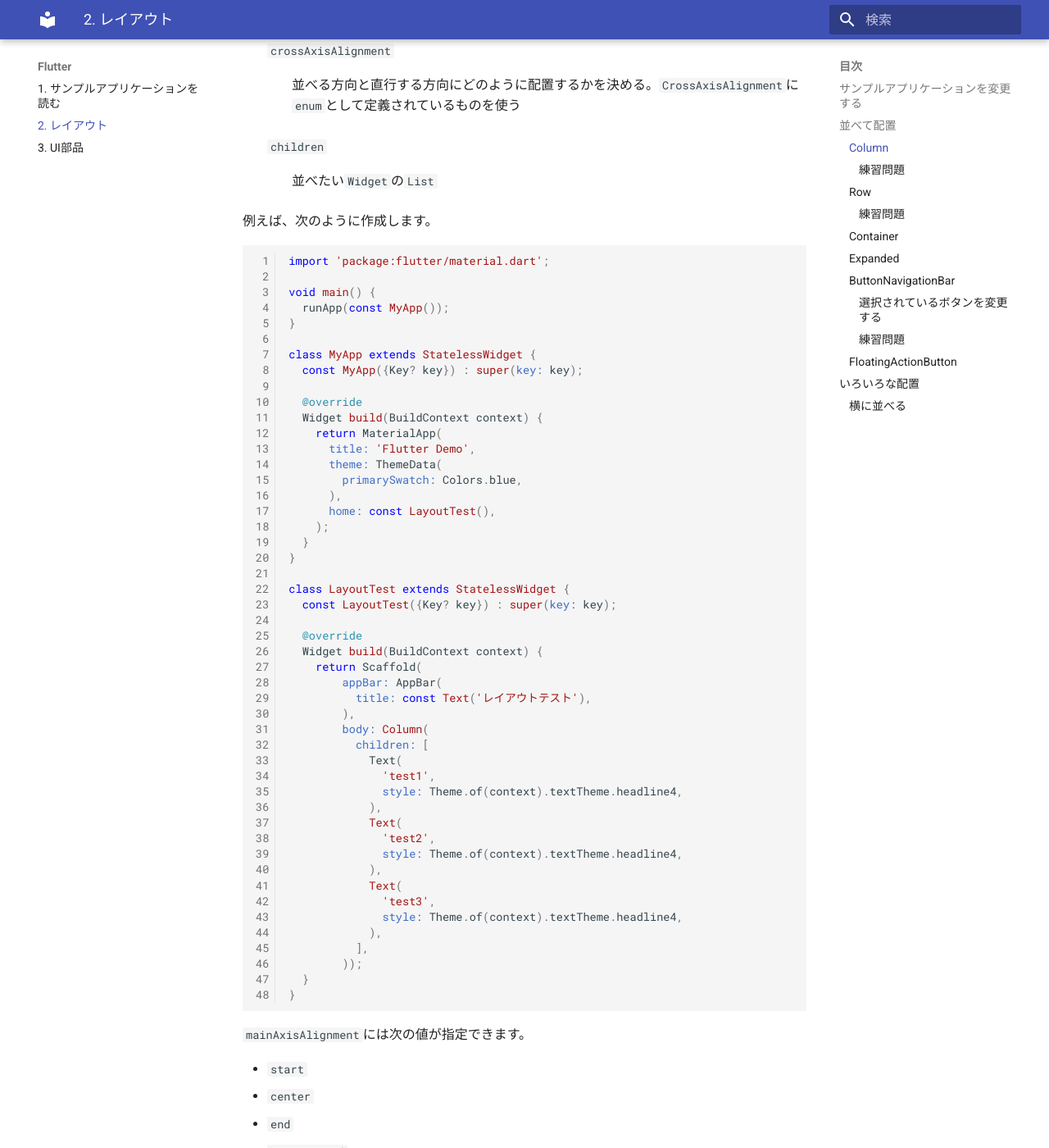
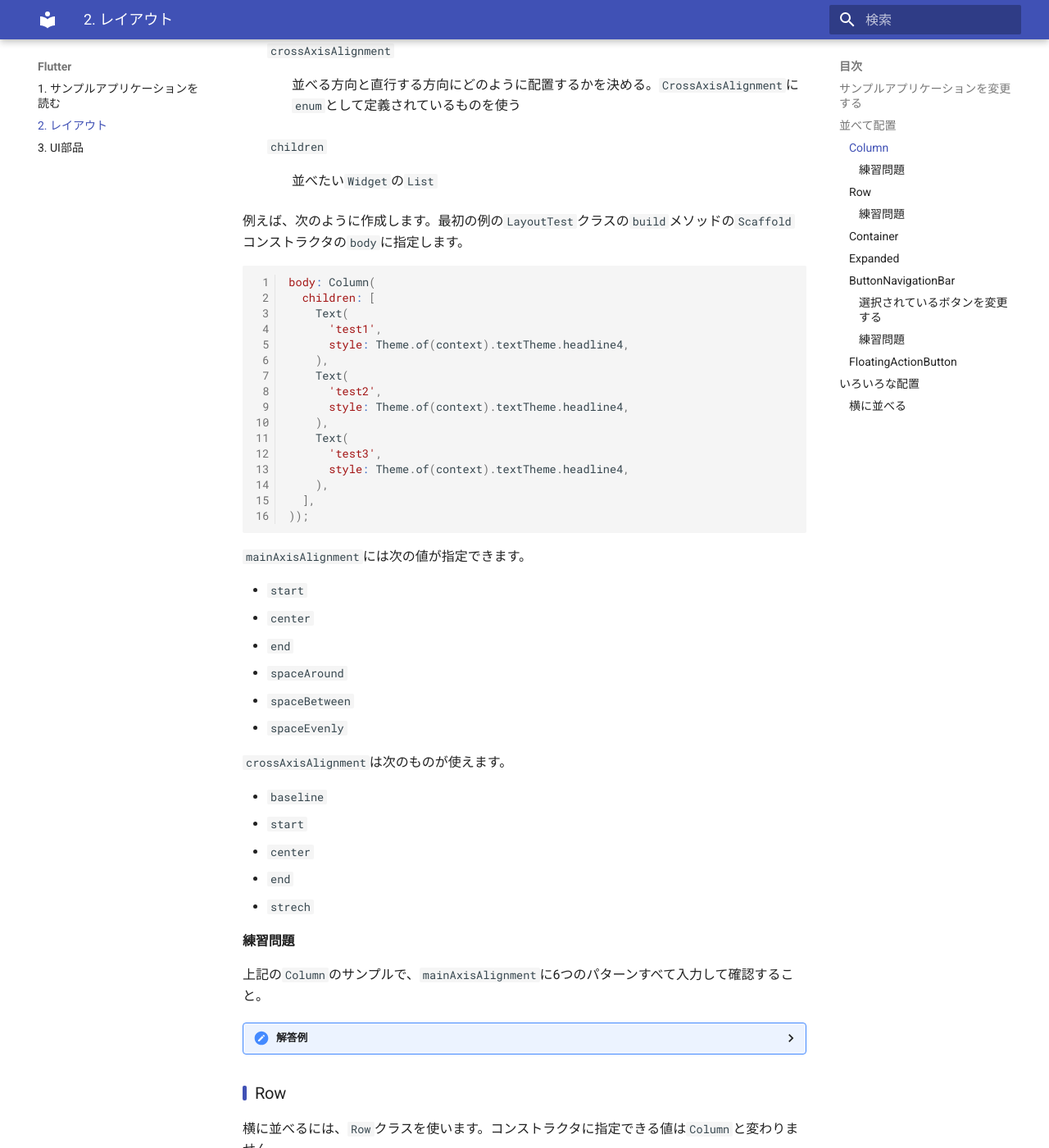
Before and after one commit to webarata3/doc-Flutter, an MkDocs documentation site: the page built from docs/flutter/02/index.md, in a window 1280 px wide and 1400 px high, scrolled down 1281 px. Shown: the whole window at 82% size. Built offline with MkDocs 1.6.1 and Material for MkDocs 9.7.7, drawn with Linux system fonts in a browser that asks for light colours; some of the changed text lies outside the part shown.

Commit message:
レイアウトの変更

````diff
--- a/docs/flutter/02/index.md
+++ b/docs/flutter/02/index.md
@@ -54,57 +54,25 @@ Widgetを縦方向に並べたい場合には、`Column`を使います。
 :    `children`
      :    並べたい`Widget`の`List`
 
-例えば、次のように作成します。
+例えば、次のように作成します。最初の例の`LayoutTest`クラスの`build`メソッドの`Scaffold`コンストラクタの`body`に指定します。
 
 ```dart
-import 'package:flutter/material.dart';
-
-void main() {
-  runApp(const MyApp());
-}
-
-class MyApp extends StatelessWidget {
-  const MyApp({Key? key}) : super(key: key);
-
-  @override
-  Widget build(BuildContext context) {
-    return MaterialApp(
-      title: 'Flutter Demo',
-      theme: ThemeData(
-        primarySwatch: Colors.blue,
-      ),
-      home: const LayoutTest(),
-    );
-  }
-}
-
-class LayoutTest extends StatelessWidget {
-  const LayoutTest({Key? key}) : super(key: key);
-
-  @override
-  Widget build(BuildContext context) {
-    return Scaffold(
-        appBar: AppBar(
-          title: const Text('レイアウトテスト'),
-        ),
-        body: Column(
-          children: [
-            Text(
-              'test1',
-              style: Theme.of(context).textTheme.headline4,
-            ),
-            Text(
-              'test2',
-              style: Theme.of(context).textTheme.headline4,
-            ),
-            Text(
-              'test3',
-              style: Theme.of(context).textTheme.headline4,
-            ),
-          ],
-        ));
-  }
-}
+body: Column(
+  children: [
+    Text(
+      'test1',
+      style: Theme.of(context).textTheme.headline4,
+    ),
+    Text(
+      'test2',
+      style: Theme.of(context).textTheme.headline4,
+    ),
+    Text(
+      'test3',
+      style: Theme.of(context).textTheme.headline4,
+    ),
+  ],
+));
 ```
 
 `mainAxisAlignment`には次の値が指定できます。
@@ -251,6 +219,8 @@ class LayoutTest extends StatelessWidget {
 `Container`を使うことで、`Widget`に余白を付けたり、色を付けたりすることができます。
 
 `Container`コンストラクタの主な名前付き引数
+:    `color`
+     :    領域の背景色
 :    `width`
      :    `double`型<br>
           幅
@@ -272,6 +242,33 @@ class LayoutTest extends StatelessWidget {
 :    引数で、左、右、上、下の4つの値を指定します
 `EdgeInsets.only({double left = 0.0, double top = 0.0, double right = 0.0, double bottom = 0.0})`
 :    名前付き引数で、上下左右の必要な場所の指定をします。指定しない場合には初期値の`0.0`が使われます
+
+例えば、次のように使います。
+
+```dart
+body: Column(
+  children: [
+    Container(
+      child: Text(
+        'test1',
+        style: Theme.of(context).textTheme.headline4,
+      ),
+      padding: const EdgeInsets.all(20.0),
+      margin: const EdgeInsets.only(bottom: 20.0),
+      color: Colors.red,
+    ),
+    Text(
+      'test2',
+      style: Theme.of(context).textTheme.headline4,
+    ),
+    Text(
+      'test3',
+      style: Theme.of(context).textTheme.headline4,
+    ),
+  ],
+),
+```
+
 
 ### Expanded
 
````
